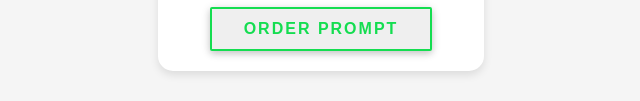
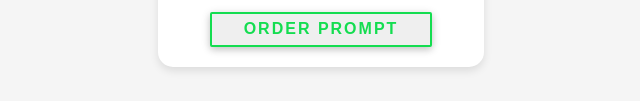
Before and after one commit to Karounal16/Productcard, a plain HTML site: page index.html in a window 1280 px wide. Shown: the part 580-681 px from the top of the page, without its empty margins (319-959 px from the left). Drawn offline with Linux system fonts and the light colour scheme.

Commit message:
Update styles.css

```diff
--- a/styles.css
+++ b/styles.css
@@ -54,7 +54,7 @@ button {
   display: inline-block;
   text-align: center;
   font-weight: bold;
-  padding: 0.7em 2em;
+  padding: 0.4em 2em;
   border: 2px solid #14dd50;
   border-radius: 2px;
   position: relative;
```
